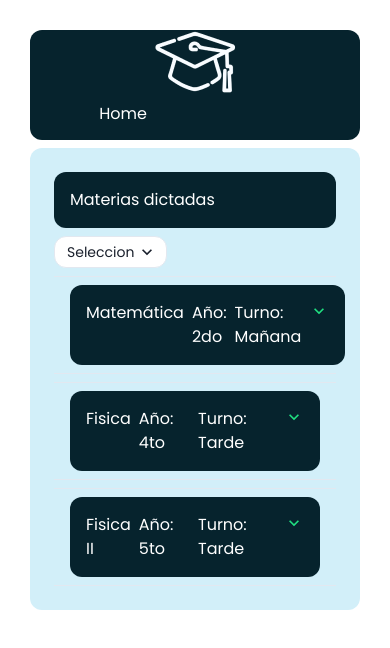
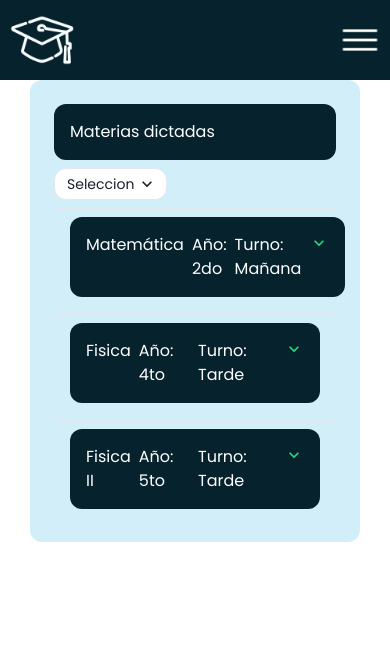
Before and after one commit to YoelChrestia/tp-interfaces, a React (Create React App) app: page /materias in a window 390 px wide. Shown: the top 648 px of the page. Built offline with nearby package versions, Linux system fonts and the light colour scheme.

Commit message:
navbar mobile

```diff
--- a/src/components/Layout.js
+++ b/src/components/Layout.js
@@ -1,4 +1,4 @@
-import { Stack } from "@chakra-ui/react";
+import { Stack, useBreakpointValue } from "@chakra-ui/react";
 import { useLocation } from "wouter";
 import NavBar from "./NavBar";
 
@@ -6,10 +6,15 @@ const Layout = ({children}) => {
 
   const [location, setLocation] = useLocation();
 
+  const direction = useBreakpointValue({
+    base: "column",
+    md: "row",
+  });
+
   return (
     <>
     {
-      location === '/' ? <>{children}</> : <Stack p={"30px"}><NavBar />{children}</Stack>
+      location === '/' ? <>{children}</> : <Stack p={"30px"} pt={direction === "column" && "80px"}><NavBar />{children}</Stack>
     }
     </>
   );
--- a/src/components/NavBar.js
+++ b/src/components/NavBar.js
@@ -1,6 +1,7 @@
-import { Image, Stack, useBreakpointValue, Link } from "@chakra-ui/react";
+import { Image, Stack, useBreakpointValue, Link, RadioGroup, Radio, Button, Drawer, DrawerHeader, DrawerBody, useDisclosure, DrawerOverlay, DrawerContent } from "@chakra-ui/react";
 import { Link as RouteLink, useLocation } from "wouter";
 import { colors, borders } from "../theme/theme";
+import React from "react";
 
 const NavBar = () => {
   const direction = useBreakpointValue({
@@ -10,8 +11,12 @@ const NavBar = () => {
 
   const [location, setLocation] = useLocation();
 
-  return (
-    <Stack
+  const { isOpen, onOpen, onClose } = useDisclosure();
+  const [placement, setPlacement] = React.useState('right');
+
+  return(
+    <>
+    {direction === "row" ? <Stack
       bgColor={colors.blue5}
       w={"100%"}
       height={"110px"}
@@ -71,8 +76,76 @@ const NavBar = () => {
           </Link>
         </RouteLink>
       </Stack>
-    </Stack>
-  );
+    </Stack> :
+    <>
+      <Stack bg={colors.blue5} w="100%" height={"80px"} position="fixed" left={0} top={"0"}  zIndex={10} justify="space-between" align="center" direction="row" p="10px">
+      <Image
+          src="/images/logo.png"
+          alt="logo"
+          width={"64px"}
+          height={"50px"}
+        />
+      <Image
+          src="/images/menu-mobile.png"
+          alt="logo"
+          width={"40px"}
+          height={"40px"}
+          onClick={onOpen}
+        />
+      </Stack>
+      <Drawer placement={'top'} onClose={onClose} isOpen={isOpen}>
+        <DrawerOverlay />
+        <DrawerContent  bgColor={colors.blue5}>
+          <DrawerHeader ><Image
+          src="/images/logo.png"
+          alt="logo"
+          width={"64px"}
+          height={"50px"}
+          margin="auto"
+        /></DrawerHeader>
+          <DrawerBody>
+            <Stack w="100%" align="center" pb="10px">
+            <RouteLink href="/home">
+          <Link color={location === "/home" ? colors.buttonGreen : "white"}>
+            Home
+          </Link>
+        </RouteLink>
+        <RouteLink href="/materias">
+          <Link color={location === "/materias" ? colors.buttonGreen : "white"}>
+            Materias
+          </Link>
+        </RouteLink>
+        <RouteLink href="/notas">
+          <Link color={location === "/notas" ? colors.buttonGreen : "white"}>
+            Notas
+          </Link>
+        </RouteLink>
+        <RouteLink href="/mensajeria">
+          <Link
+            color={location === "/mensajeria" ? colors.buttonGreen : "white"}
+          >
+            Mensajería
+          </Link>
+        </RouteLink>
+        <RouteLink href="/calendario-academico">
+          <Link
+            color={
+              location === "/calendario-academico"
+                ? colors.buttonGreen
+                : "white"
+            }
+          >
+            Calendario académico
+          </Link>
+        </RouteLink>
+              </Stack>
+          </DrawerBody>
+        </DrawerContent>
+      </Drawer>
+    </>
+    }
+    </>
+  )
 };
 
 export default NavBar;
```
Also changed, not shown: public/images/menu-mobile.png (added).
